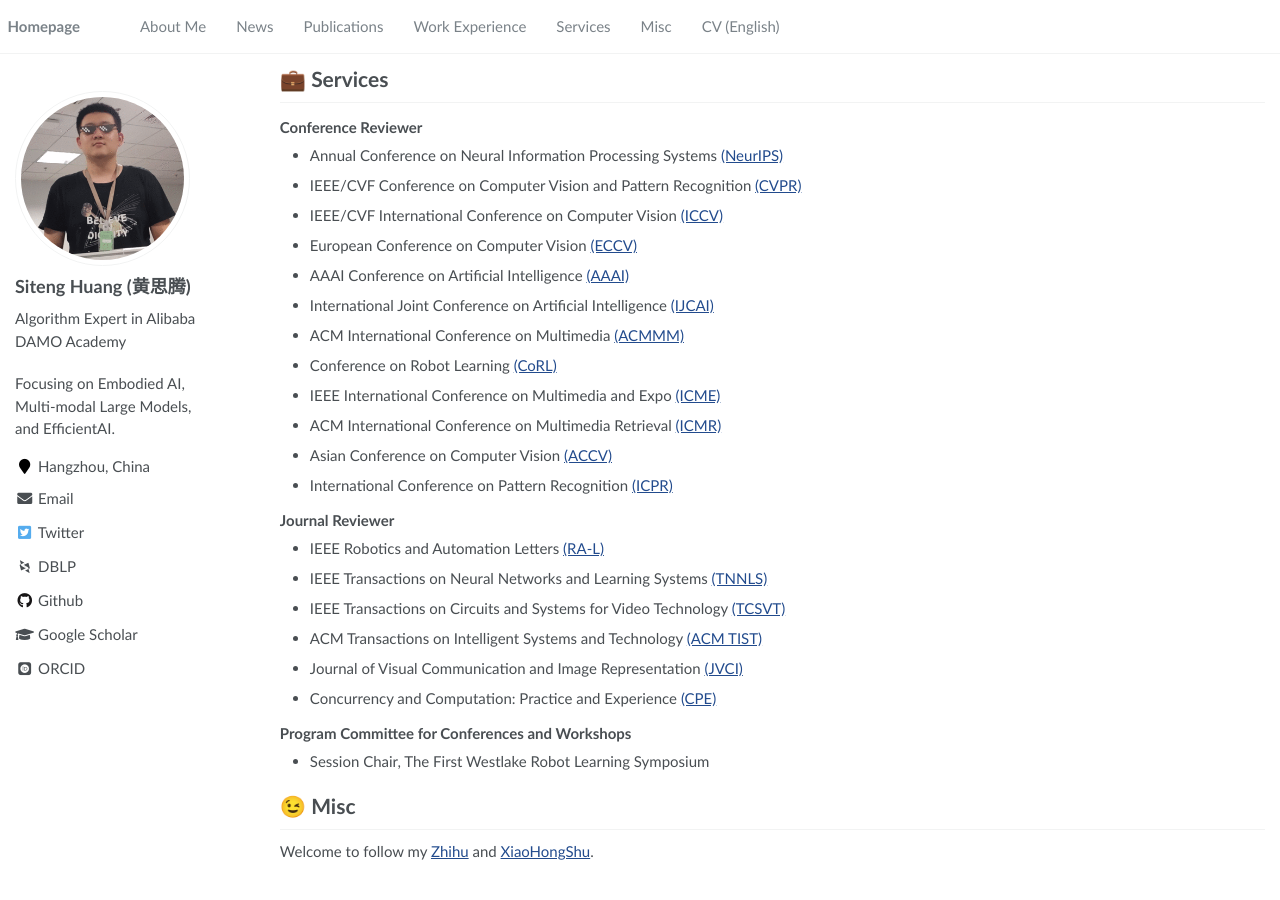
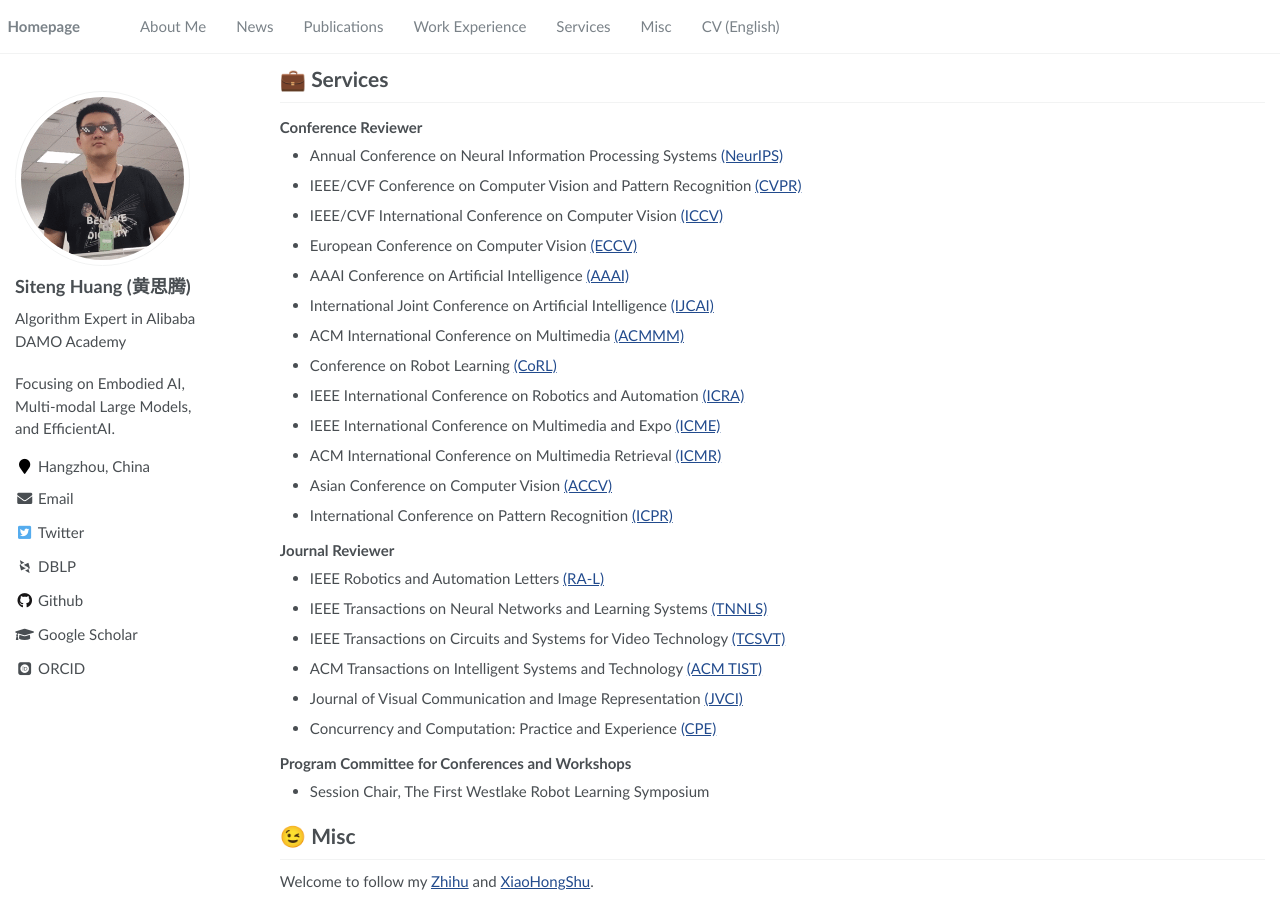
Before and after one commit to bighuang624/bighuang624.github.io, a Jekyll site: the page built from _pages/about.md, in a window 1280 px wide and 900 px high, scrolled down 4433 px. Built offline with Jekyll 4.4.1, drawn with Linux system fonts in a browser that asks for light colours; some web fonts are replaced; before the commit the page ends 5303 px from its top, so only the background shows below that.

Commit message:
add ICRA review

```diff
--- a/_pages/includes/pub_short.md
+++ b/_pages/includes/pub_short.md
@@ -65,17 +65,17 @@
 
 <a href="https://arxiv.org/abs/2508.08896" target="_blank"><img src="https://img.shields.io/badge/arXiv-2508.08896-B31B1B?style=flat-square"></a> Haoyu Zhao†, Linghao Zhuang†, Xingyue Zhao†, Cheng Zeng, Haoran Xu, Yuming Jiang, Jun Cen, Kexiang Wang, Jiayan Guo, <u>Siteng Huang✉</u>, Xin Li, Deli Zhao, Hua Zou✉, &quot;**Towards Affordance-Aware Robotic Dexterous Grasping with Human-like Priors**&quot;. *arXiv preprint arXiv:2508.08896*. [[pdf](https://arxiv.org/pdf/2508.08896.pdf)] [[huggingface paper](https://huggingface.co/papers/2508.08896)] [[project page](https://afforddex.github.io/)]
 
-<a href="https://arxiv.org/abs/2506.21539" target="_blank"><img src="https://img.shields.io/badge/arXiv-2506.21539-B31B1B?style=flat-square"></a> Jun Cen, Chaohui Yu, Hangjie Yuan, Yuming Jiang, <u>Siteng Huang</u>, Jiayan Guo, Xin Li, Yibing Song, Hao Luo, Fan Wang, Deli Zhao, Hao Chen, &quot;**WorldVLA: Towards Autoregressive Action World Model**&quot;. *arXiv preprint arXiv:2506.21539*. [[pdf](https://arxiv.org/pdf/2506.21539.pdf)] [[huggingface paper](https://huggingface.co/papers/2506.21539)] [[github](https://github.com/alibaba-damo-academy/WorldVLA)]
+<a href="https://arxiv.org/abs/2506.21539" target="_blank"><img src="https://img.shields.io/badge/arXiv-2506.21539-B31B1B?style=flat-square"></a> Jun Cen, Chaohui Yu, Hangjie Yuan, Yuming Jiang, <u>Siteng Huang</u>, Jiayan Guo, Xin Li, Yibing Song, Hao Luo, Fan Wang, Deli Zhao, Hao Chen, &quot;**WorldVLA: Towards Autoregressive Action World Model**&quot;. *arXiv preprint arXiv:2506.21539*. [[pdf](https://arxiv.org/pdf/2506.21539.pdf)] [[huggingface paper](https://huggingface.co/papers/2506.21539)] [[github](https://github.com/alibaba-damo-academy/WorldVLA)] <a class='paper_citations_badges' data='mhpkWSYAAAAJ:9ZlFYXVOiuMC' href="" target="_blank"></a>
 
 <a href="https://arxiv.org/abs/2505.15791" target="_blank"><img src="https://img.shields.io/badge/arXiv-2505.15791-B31B1B?style=flat-square"></a> Fengyuan Dai†, Zifeng Zhuang†, Yufei Huang, <u>Siteng Huang</u>, Bangyan Liao, Donglin Wang, Fajie Yuan, &quot;**VARD: Efficient and Dense Fine-Tuning for Diffusion Models with Value-based RL**&quot;. *arXiv preprint arXiv:2505.15791*. [[pdf](https://arxiv.org/pdf/2505.15791.pdf)] [[huggingface paper](https://huggingface.co/papers/2505.15791)]
 
-<a href="https://arxiv.org/abs/2505.03912" target="_blank"><img src="https://img.shields.io/badge/arXiv-2505.03912-B31B1B?style=flat-square"></a> Can Cui, Pengxiang Ding, Wenxuan Song, Shuanghao Bai, Xinyang Tong, Zirui Ge, Runze Suo, Wanqi Zhou, Yang Liu, Bofang Jia, Han Zhao, <u>Siteng Huang</u>, Donglin Wang, &quot;**OpenHelix: A Short Survey, Empirical Analysis, and Open-Source Dual-System VLA Model for Robotic Manipulation**&quot;. *arXiv preprint arXiv:2505.03912*. [[pdf](https://arxiv.org/pdf/2505.03912.pdf)] [[project page](https://openhelix-robot.github.io/)] [[github](https://github.com/OpenHelix-robot/OpenHelix/)] [[Awesome List](https://github.com/OpenHelix-robot/awesome-dual-system-vla/)] [[huggingface paper](https://huggingface.co/papers/2505.03912)]
+<a href="https://arxiv.org/abs/2505.03912" target="_blank"><img src="https://img.shields.io/badge/arXiv-2505.03912-B31B1B?style=flat-square"></a> Can Cui, Pengxiang Ding, Wenxuan Song, Shuanghao Bai, Xinyang Tong, Zirui Ge, Runze Suo, Wanqi Zhou, Yang Liu, Bofang Jia, Han Zhao, <u>Siteng Huang</u>, Donglin Wang, &quot;**OpenHelix: A Short Survey, Empirical Analysis, and Open-Source Dual-System VLA Model for Robotic Manipulation**&quot;. *arXiv preprint arXiv:2505.03912*. [[pdf](https://arxiv.org/pdf/2505.03912.pdf)] [[project page](https://openhelix-robot.github.io/)] [[github](https://github.com/OpenHelix-robot/OpenHelix/)] [[Awesome List](https://github.com/OpenHelix-robot/awesome-dual-system-vla/)] [[huggingface paper](https://huggingface.co/papers/2505.03912)] <a class='paper_citations_badges' data='mhpkWSYAAAAJ:4DMP91E08xMC' href="" target="_blank"></a>
 
 <a href="https://arxiv.org/abs/2503.22655" target="_blank"><img src="https://img.shields.io/badge/arXiv-2503.22655-B31B1B?style=flat-square"></a> Xiaomin Yu, Pengxiang Ding, Wenjie Zhang, <u>Siteng Huang</u>, Songyang Gao, Chengwei Qin, Kejian Wu, Zhaoxin Fan, Ziyue Qiao, Donglin Wang, &quot;**Unicorn: Text-Only Data Synthesis for Vision Language Model Training**&quot;. *arXiv preprint arXiv:2503.22655*. [[pdf](https://arxiv.org/pdf/2503.22655.pdf)] [[github](https://github.com/Yu-xm/Unicorn)]
 
 <a href="https://arxiv.org/abs/2503.21765" target="_blank"><img src="https://img.shields.io/badge/arXiv-2503.21765-B31B1B?style=flat-square"></a> Minghui Lin, Xiang Wang, Yishan Wang, Shu Wang, Fengqi Dai, Pengxiang Ding, Cunxiang Wang, Zhengrong Zuo, Nong Sang, <u>Siteng Huang✉</u>, and Donglin Wang✉, &quot;**Exploring the Evolution of Physics Cognition in Video Generation: A Survey**&quot;. *arXiv preprint arXiv:2503.21765*. [[pdf](https://arxiv.org/pdf/2503.21765.pdf)] [[github](https://github.com/minnie-lin/Awesome-Physics-Cognition-based-Video-Generation)] [[huggingface paper](https://huggingface.co/papers/2503.21765)]
 
-<a href="https://arxiv.org/abs/2502.14795" target="_blank"><img src="https://img.shields.io/badge/arXiv-2502.14795-B31B1B?style=flat-square"></a> Pengxiang Ding, Jianfei Ma, Xinyang Tong, Binghong Zou, Xinxin Luo, Yiguo Fan, Ting Wang, Hongchao Lu, Panzhong Mo, Jinxin Liu, Yuefan Wang, Huaicheng Zhou, Wenshuo Feng, Jiacheng Liu, <u>Siteng Huang</u>, Donglin Wang, &quot;**Humanoid-VLA: Towards Universal Humanoid Control with Visual Integration**&quot;. *arXiv preprint arXiv:2502.14795*. [[pdf](https://arxiv.org/pdf/2502.14795.pdf)]
+<a href="https://arxiv.org/abs/2502.14795" target="_blank"><img src="https://img.shields.io/badge/arXiv-2502.14795-B31B1B?style=flat-square"></a> Pengxiang Ding, Jianfei Ma, Xinyang Tong, Binghong Zou, Xinxin Luo, Yiguo Fan, Ting Wang, Hongchao Lu, Panzhong Mo, Jinxin Liu, Yuefan Wang, Huaicheng Zhou, Wenshuo Feng, Jiacheng Liu, <u>Siteng Huang</u>, Donglin Wang, &quot;**Humanoid-VLA: Towards Universal Humanoid Control with Visual Integration**&quot;. *arXiv preprint arXiv:2502.14795*. [[pdf](https://arxiv.org/pdf/2502.14795.pdf)] <a class='paper_citations_badges' data='mhpkWSYAAAAJ:4TOpqqG69KYC' href="" target="_blank"></a>
 
 <a href="https://arxiv.org/abs/2501.05179" target="_blank"><img src="https://img.shields.io/badge/arXiv-2501.05179-B31B1B?style=flat-square"></a> Xuyang Liu, Ziming Wang, Yuhang Han, Yingyao Wang, Jiale Yuan, Jun Song, Bo Zheng, Linfeng Zhang, <u>Siteng Huang</u>, Honggang Chen, &quot;**Global Compression Commander: Plug-and-Play Inference Acceleration for High-Resolution Large Vision-Language Models**&quot;. *arXiv preprint arXiv:2501.05179*. [[pdf](https://arxiv.org/pdf/2501.05179.pdf)] [[github](https://github.com/xuyang-liu16/GlobalCom2)]
 
--- a/_pages/includes/services.md
+++ b/_pages/includes/services.md
@@ -18,6 +18,7 @@
 * International Joint Conference on Artificial Intelligence [(IJCAI)](https://www.ijcai.org/)
 * ACM International Conference on Multimedia [(ACMMM)](https://acmmm2025.org/)
 * Conference on Robot Learning [(CoRL)](https://www.corl.org/home)
+* IEEE International Conference on Robotics and Automation [(ICRA)](https://ieeexplore.ieee.org/xpl/conhome/1000639/all-proceedings)
 * IEEE International Conference on Multimedia and Expo [(ICME)](https://ieeexplore.ieee.org/xpl/conhome/1000477/all-proceedings)
 * ACM International Conference on Multimedia Retrieval [(ICMR)](http://icmr2024.org/)
 * Asian Conference on Computer Vision [(ACCV)](https://link.springer.com/conference/accv)
```
